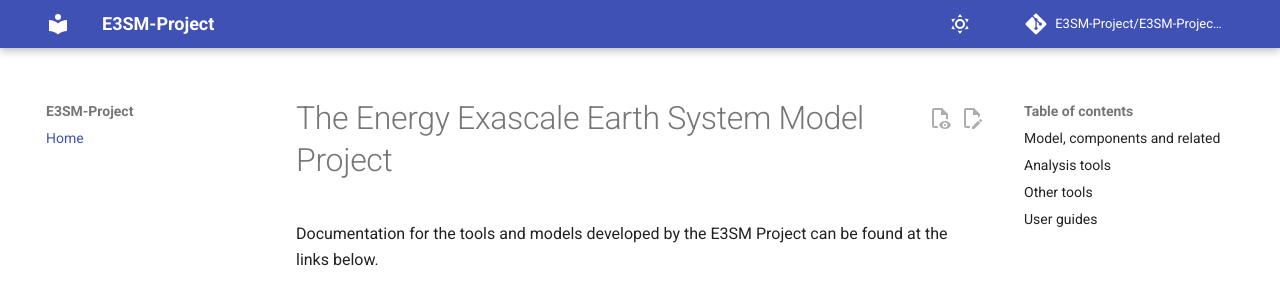
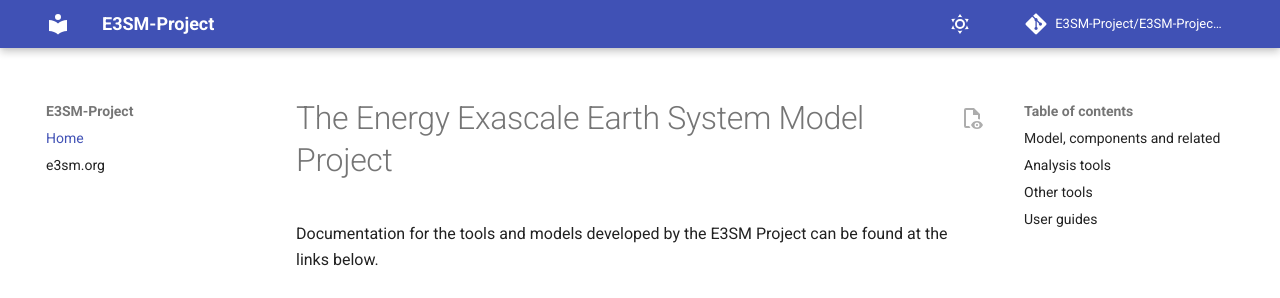
Before and after one commit to E3SM-Project/E3SM-Project.github.io, an MkDocs documentation site: the page built from docs/index.md, in a window 1280 px wide. Shown: the top 298 px of the page. Built offline with MkDocs 1.6.1 and Material for MkDocs 9.7.7, drawn with Linux system fonts in a browser that asks for light colours; comment, search, counter and statistics services are not loaded.

Commit message:
Add e3sm.org and remove edit button

```diff
--- a/mkdocs.yaml
+++ b/mkdocs.yaml
@@ -2,6 +2,7 @@
 
 nav:
   - Home: 'index.md'
+  - 'e3sm.org' : 'https://e3sm.org/'
 
 repo_name: E3SM-Project/E3SM-Project.github.io
 repo_url: https://github.com/E3SM-Project/E3SM-Project.github.io
@@ -33,7 +34,6 @@
     - content.code.select
     - content.code.copy
     - content.code.annotate
-    - content.action.edit
     - content.action.view
     - content.tooltips
 
```
